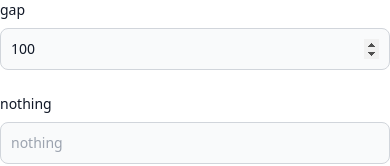
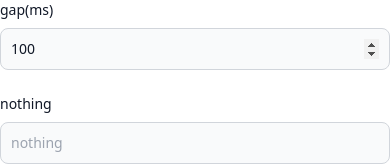
Before and after one commit to ha4219/server-time-check, a React (Create React App) app: page / in a window 390 px wide. Shown: the top 166 px of the page. Built offline with nearby package versions, Linux system fonts and the light colour scheme.

Commit message:
TEST mobile version

```diff
--- a/src/App.tsx
+++ b/src/App.tsx
@@ -6,6 +6,7 @@ function App() {
   const [time, setTime] = useState(Date.now());
   const [gap, setGap] = useState(100);
   const [frac, setFrac] = useState<1 | 2 | 3>(2);
+  const [error, setError] = useState('');
 
   const handleSubmit = (e: React.SyntheticEvent) => {
     e.preventDefault();
@@ -31,13 +32,16 @@ function App() {
       .then((res) => res.json())
       .then((res) => {
         setDiff(Date.now() - res?.time * 1000);
+      })
+      .catch((e) => {
+        setError(e);
       });
 
     return;
   };
 
   useEffect(() => {
-    const interval = setInterval(() => setTime(Date.now() + diff), gap);
+    const interval = setInterval(() => setTime(Date.now() - diff), gap);
 
     return () => clearInterval(interval);
   }, [diff, gap]);
@@ -55,7 +59,7 @@ function App() {
               htmlFor="gap"
               className="block mb-2 text-sm font-medium text-gray-900 dark:text-white"
             >
-              gap
+              gap(ms)
             </label>
             <input
               type="number"
```
